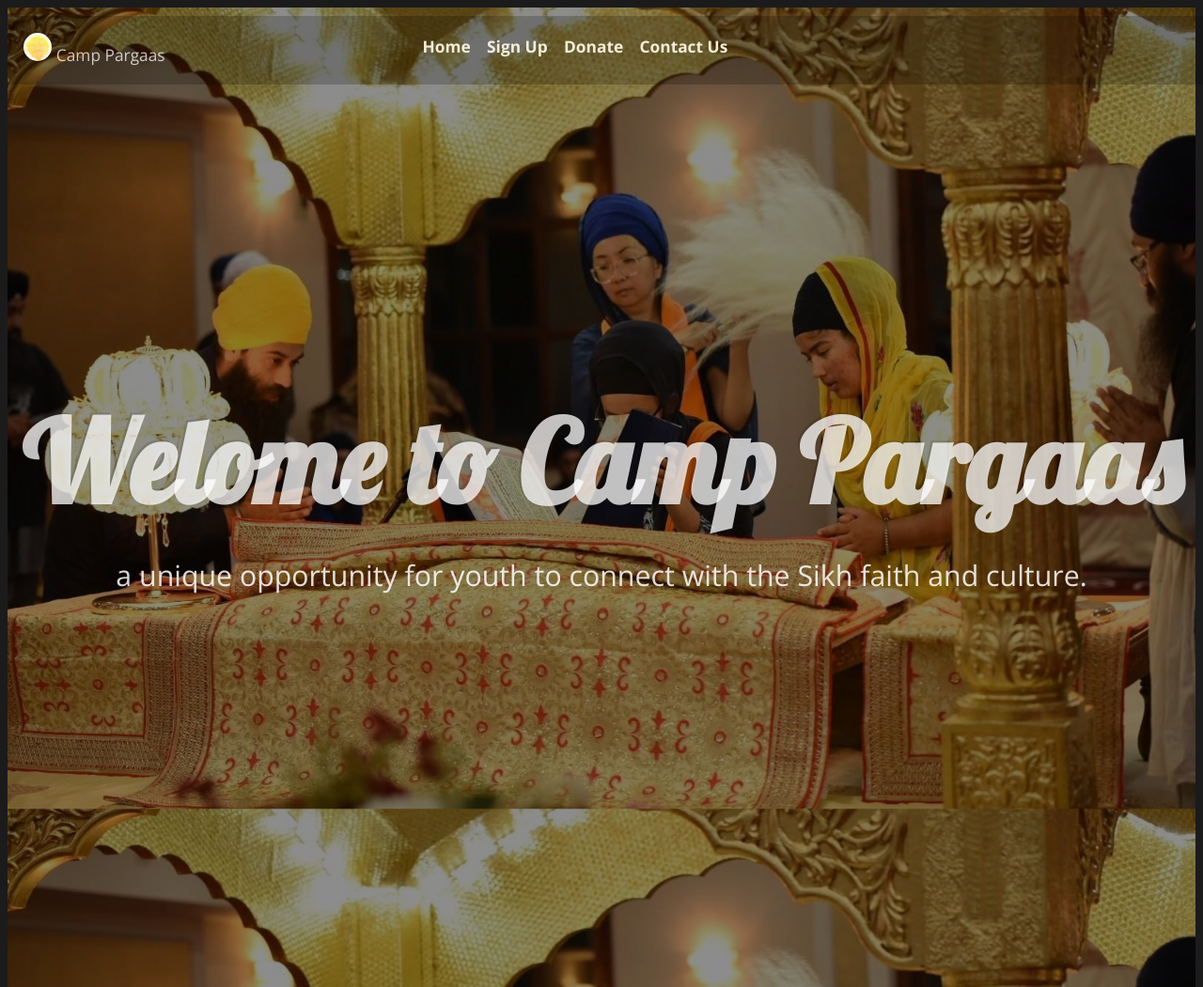
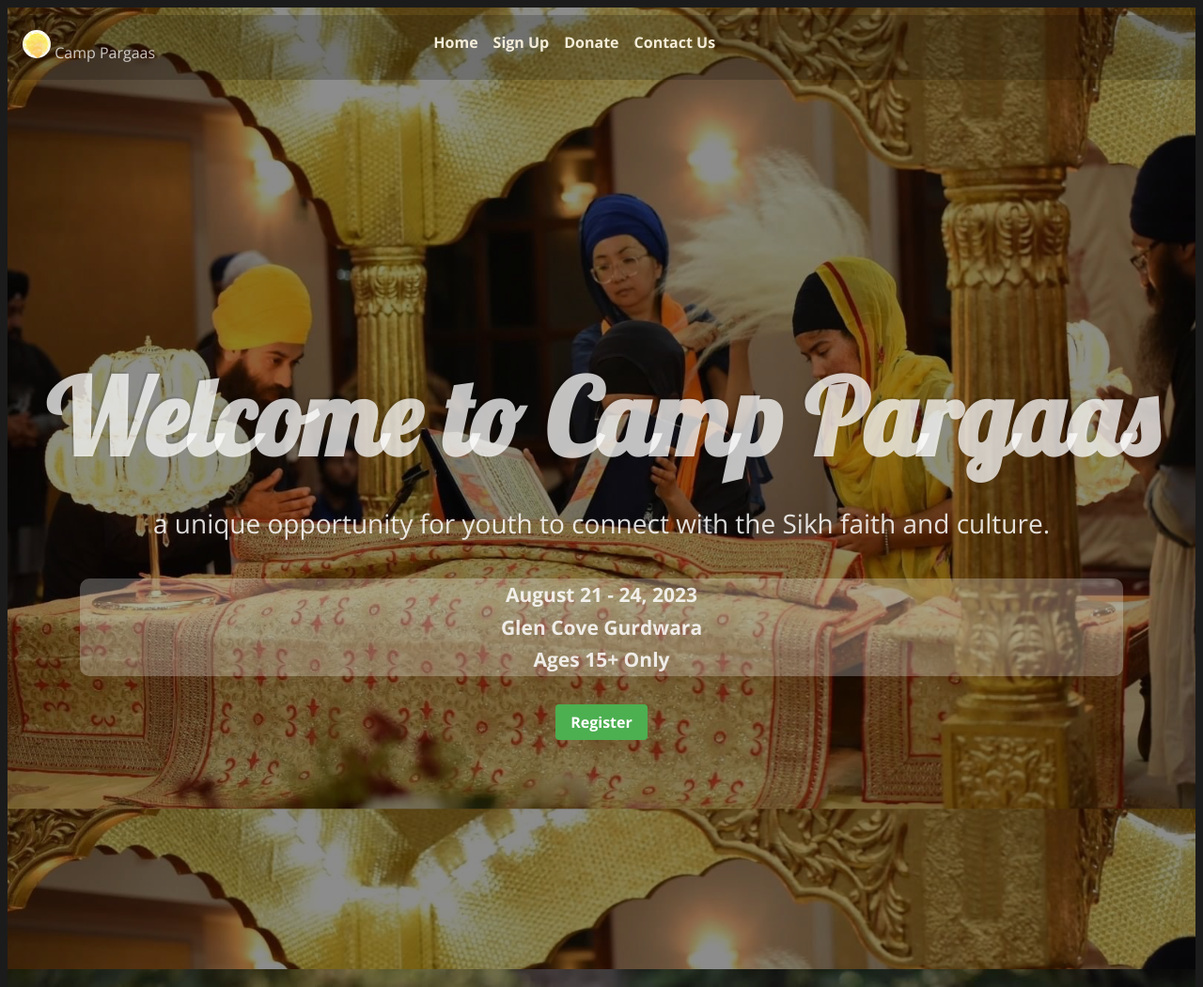
Before and after one commit to Giansingh4710/campPargaas, a plain HTML site: page index.html in a window 1280 px wide. Shown: the top 1051 px of the page at 94% size. Drawn offline with nearby package versions, Linux system fonts and the light colour scheme.

Commit message:
addded campInfo

```diff
--- a/assets/css/main.css
+++ b/assets/css/main.css
@@ -5,36 +5,17 @@
 body {
   background-color: #1b1b1b;
   color: rgba(255, 255, 255, 0.75);
-}
-
-body,
-input,
-select,
-textarea {
   font-family: 'Open Sans', Arial, Helvetica, sans-serif;
-  font-size: 13pt;
+  /* font-size: 13pt; */
   font-weight: 300;
   line-height: 1.65;
-}
-
-h1,
-h2,
-h3,
-h4,
-h5,
-h6 {
-  font-weight: 600;
-  line-height: 1.5;
-  margin: 0 0 1em 0;
-  text-transform: uppercase;
 }
 
 #header {
   display: flex;
   justify-content: space-around;
-
+  background-color: rgba(0, 0, 0, 0.2);
   /* background-color: transparent; */
-  background-color: rgba(0, 0, 0, 0.2);
   position: fixed;
   top: 1em;
   width: 100%;
@@ -66,14 +47,44 @@
   /* font-size: 2em; */
 }
 
+#campInfo{
+  display: flex;
+  flex-direction: column;
+  font-size: 12px;
+  background-color: rgba(255, 255, 255, 0.25);
+  border-radius: 10px;
+  /* width: 100%; */
+  margin: 3em;
+}
+#campInfo>p{
+  flex: 1;
+  font-weight: bold;
+  margin: 0;
+}
+.inner>a{
+  /* border-radius: 10px; */
+  /* border: solid 1px rgba(255, 255, 255, 0.25); */
+  /* /* line-height: 3.5em; */ */
+  display: inline-block;
+  background-color: #4CAF50;
+  color: white;
+  text-align: center;
+  font-size: 16px;
+  border-radius: 4px;
+  cursor: pointer;
+  padding: 8px 16px;
+  bottom: 10px;
+  margin: 100px;
+}
+
 a {
-  color:#F5EDD9 ;
+  color: #f5edd9;
   font-size: 1em;
   font-weight: bold;
   text-decoration: none;
   transition: all 0.3s ease-in-out;
 }
-a:visited{
+a:visited {
   text-decoration: none;
 }
 
@@ -106,7 +117,6 @@
   }
 }
 
-/* Menu */
 #menu {
   -moz-transform: translateX(20em);
   -webkit-transform: translateX(20em);
@@ -134,35 +144,18 @@
   z-index: 10002;
 }
 
-#menu > ul {
-  margin: 0 0 1em 0;
-}
-
 #menu > ul.links {
   list-style: none;
   padding: 0;
 }
 
-#menu > ul.links > li {
-  padding: 0;
-}
-
 #menu > ul.links > li > a:not(.button) {
   border: 0;
-  border-top: solid 1px rgba(255, 255, 255, 0.25);
+  border-bottom: solid 1px rgba(255, 255, 255, 0.25);
   color: inherit;
   display: block;
   line-height: 3.5em;
   text-decoration: none;
-}
-
-#menu > ul.links > li > .button {
-  display: block;
-  margin: 0.5em 0 0 0;
-}
-
-#menu > ul.links > li:first-child > a:not(.button) {
-  border-top: 0 !important;
 }
 
 #menu .close {
@@ -189,27 +182,8 @@
 
 #menu .close:before {
   content: '';
-  -moz-osx-font-smoothing: grayscale;
-  -webkit-font-smoothing: antialiased;
   font-family: FontAwesome;
-  font-style: normal;
-  font-weight: normal;
-  text-transform: none !important;
-}
-
-#menu .close:before {
   font-size: 1.25em;
-}
-
-#menu .close:hover {
-  color: #ffffff;
-}
-
-@media screen and (max-width: 736px) {
-  #menu .close {
-    height: 4em;
-    line-height: 4em;
-  }
 }
 
 #menu.visible {
@@ -220,14 +194,6 @@
   box-shadow: 0 0 1.5em 0 rgba(0, 0, 0, 0.2);
   visibility: visible;
 }
-
-@media screen and (max-width: 736px) {
-  #menu {
-    padding: 2.5em 1.75em;
-  }
-}
-
-/* Banner */
 
 #banner {
   display: -ms-flexbox;
--- a/assets/js/main.js
+++ b/assets/js/main.js
@@ -101,7 +101,7 @@
       .append('<a href="#menu" class="close"></a>')
       .appendTo($body)
       .panel({
-        delay: 500,
+        delay: 50,
         hideOnClick: true,
         hideOnSwipe: true,
         resetScroll: true,
--- a/index.html
+++ b/index.html
@@ -28,11 +28,17 @@
 
     <section id="banner" class="bg-img" data-bg="banner1.jpg">
       <div class="inner">
-        <h1>Welome to Camp Pargaas</h1>
+        <h1>Welcome to Camp Pargaas</h1>
         <p>
           a unique opportunity for youth to connect with the Sikh faith and
           culture.
         </p>
+        <div id="campInfo">
+          <p>August 21 - 24, 2023</p>
+          <p>Glen Cove Gurdwara</p>
+          <p>Ages 15+ Only</p>
+        </div>
+        <a href="https://form.jotform.com/jagjit86/summer2023">Register</a>
       </div>
     </section>
 
```
